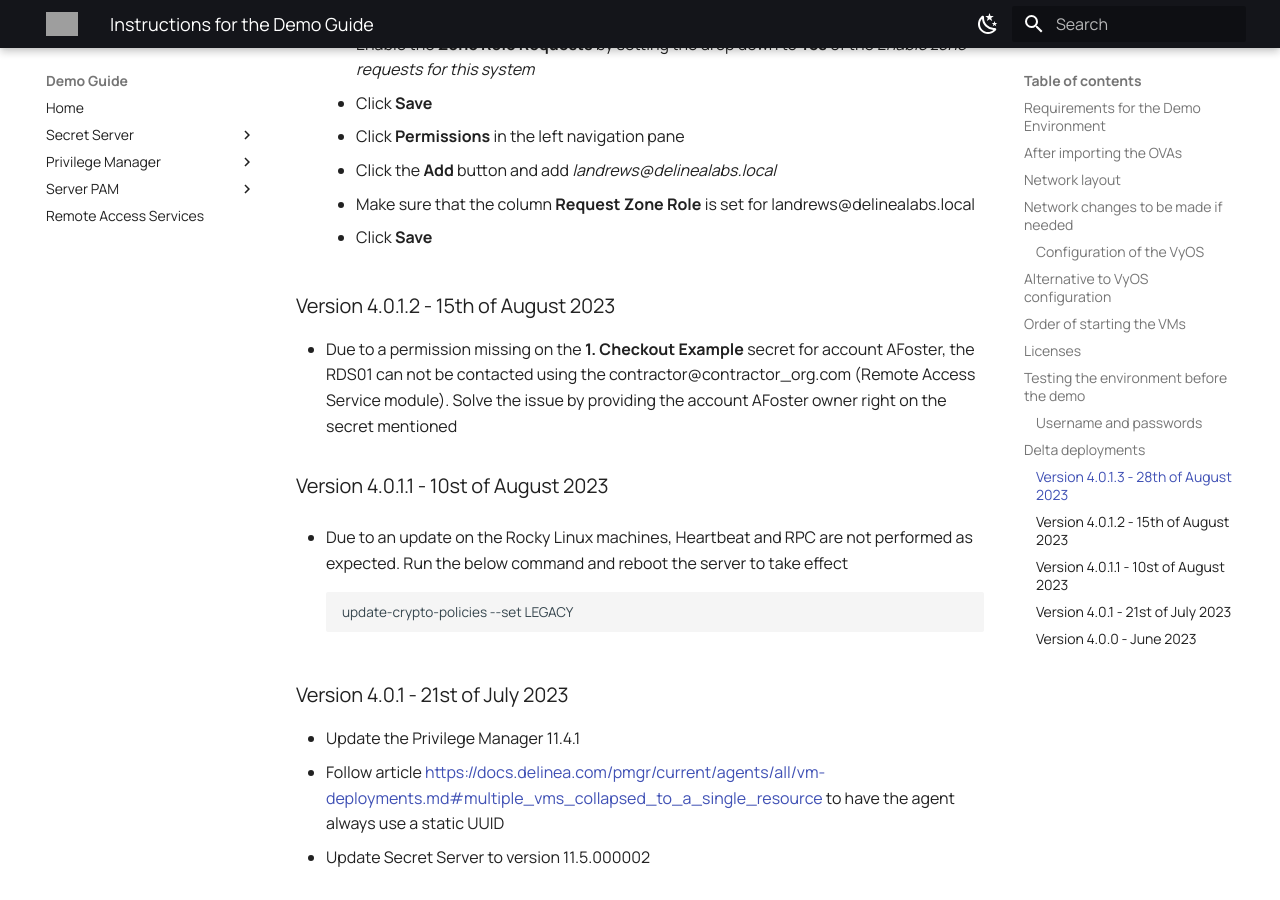
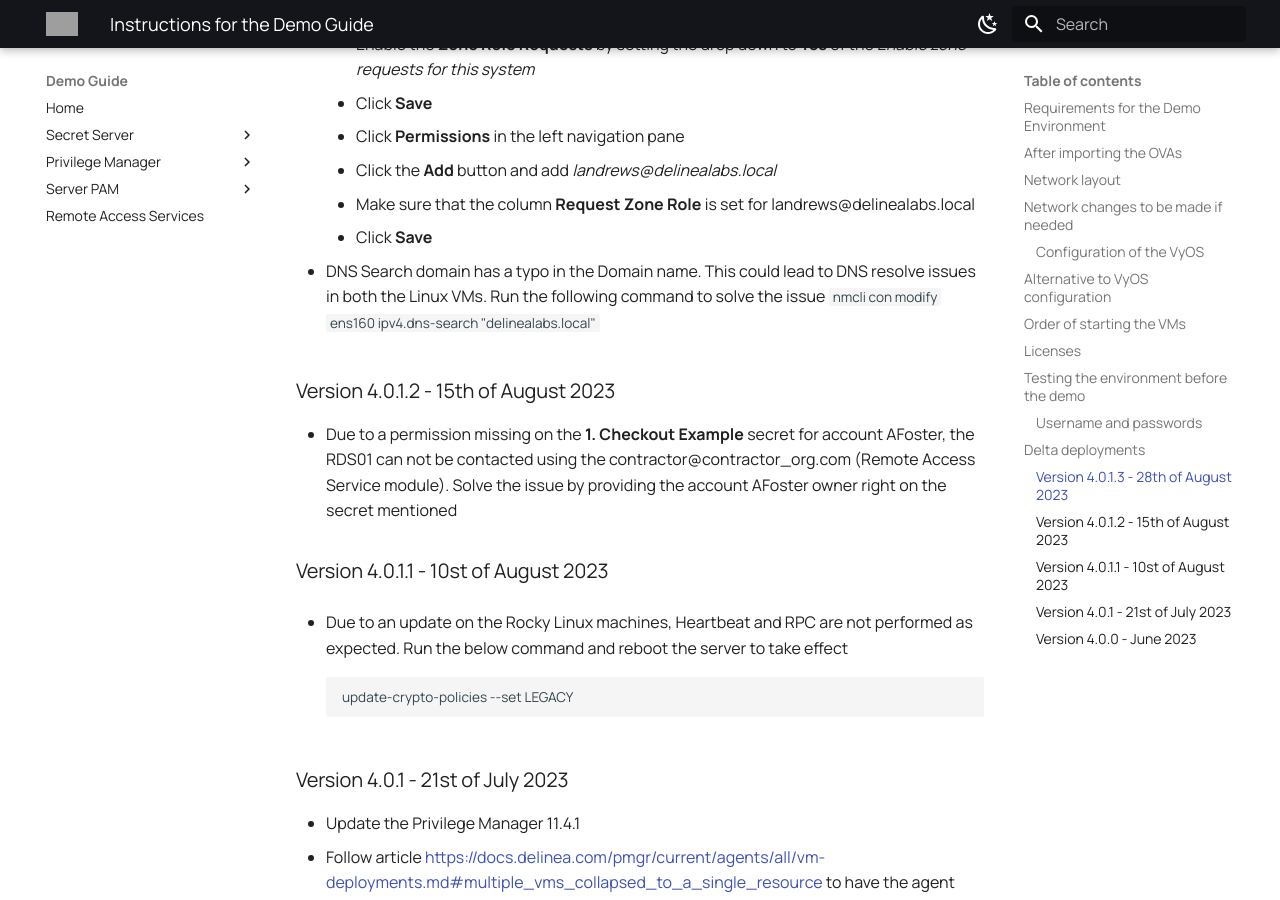
Before and after one commit to wessenstam/demoguide, an MkDocs documentation site: the page built from docs/instructor/instructor.md, in a window 1280 px wide and 900 px high, scrolled down 7649 px. Built offline with MkDocs 1.6.1 and Material for MkDocs 9.7.7, drawn with Linux system fonts in a browser that asks for light colours; grey boxes are pictures that could not be loaded.

Commit message:
Small DNS update on Linux VMs

```diff
--- a/docs/instructor/instructor.md
+++ b/docs/instructor/instructor.md
@@ -193,6 +193,7 @@
     - Make sure that the column **Request Zone Role** is set for landrews@delinealabs.local
     - Click **Save**
 
+- DNS Search domain has a typo in the Domain name. This could lead to DNS resolve issues in both the Linux VMs. Run the following command to solve the issue ``nmcli con modify ens160 ipv4.dns-search "delinealabs.local"``
 
 ### Version 4.0.1.2 - 15th of August 2023
 - Due to a permission missing on the **1. Checkout Example** secret for account AFoster, the RDS01 can not be contacted using the contractor@contractor_org.com (Remote Access Service module). Solve the issue by providing the account AFoster owner right on the secret mentioned
```
Also changed, not shown: docs/images/Screenshot 2023-08-29 at 15.30.20.png (added).
